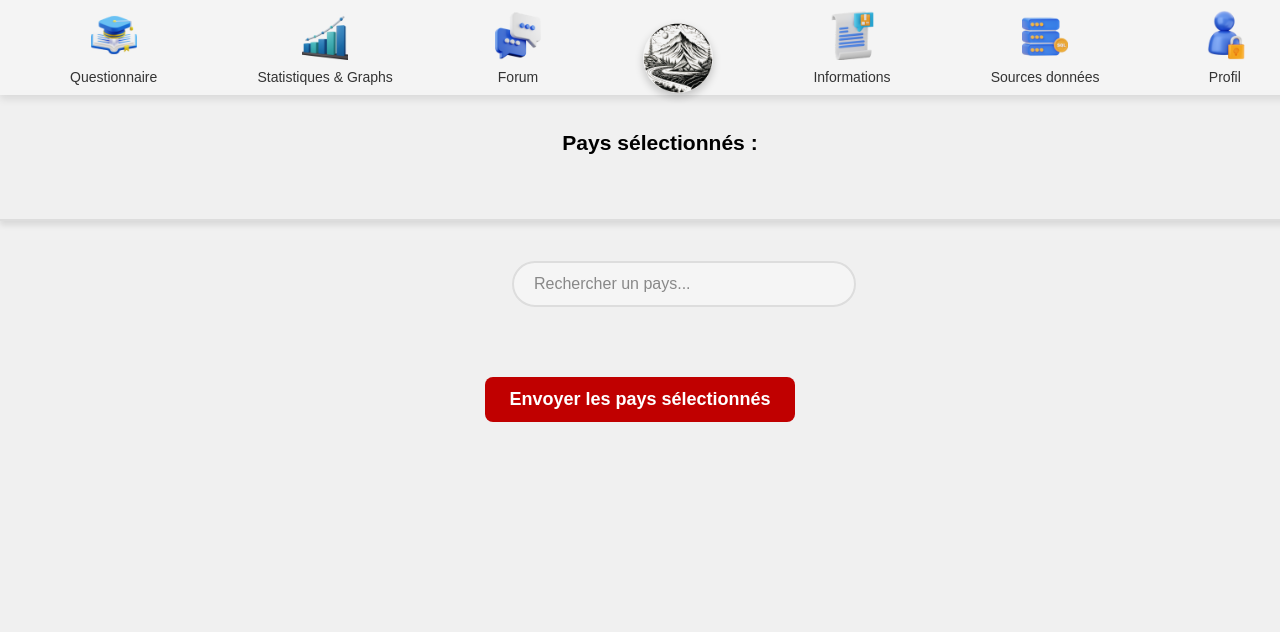
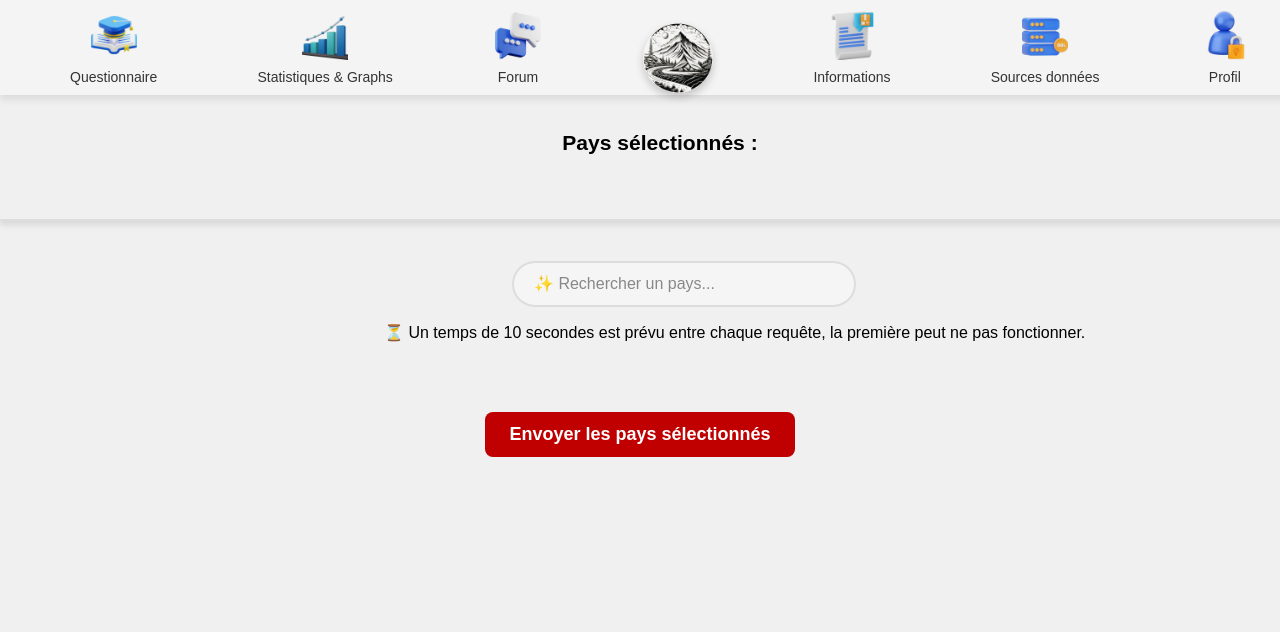
Before and after one commit to Sublax/Projet-Gestion-de-Projet, a PHP site: page /decision/utilisateur/flag.php in a window 1280 px wide. Shown: the top 632 px of the page. Before the commit the page ends 422 px from the top, so only its background shows below. Run offline with PHP 8.4, Linux system fonts and the light colour scheme.

Commit message:
Débug flag.php pour temps d'attente avec railway + ajout du logo barre web sur toutes les pages

```diff
--- a/pageweb/navbar.php
+++ b/pageweb/navbar.php
@@ -38,3 +38,4 @@
         <p>Profil</p>
     </div>
     </header>
+    <link rel="icon" type="image/png" href="/images/logo_ico.png">
--- a/pageweb/styles/styles.css
+++ b/pageweb/styles/styles.css
@@ -14,6 +14,10 @@ h1 {
 
 .messageErreur{
     color: red;
+}
+
+#avertissementMessageFlag{
+    margin-left: 30%;
 }
 
 #messageSendTrue{
@@ -336,8 +340,6 @@ margin-bottom: 6px;
 
 .flag-container {
     margin-top: 50px;
-}
-.flag-container {
     display: flex;
     flex-wrap: wrap;
     gap: 20px;
@@ -392,6 +394,7 @@ align-items: center;
 box-shadow: 0 4px 6px rgba(0, 0, 0, 0.1);
 border-bottom: 2px solid #ddd; /* Légère séparation */
 }
+
 
 /*Liste des pays sélectionnés */
 #selectedCountriesList {
--- a/pageweb/utilisateur/flag.php
+++ b/pageweb/utilisateur/flag.php
@@ -12,13 +12,14 @@
 </head>
 <body>
 
-            <div id="selectedCountriesContainer">
-                <h3>Pays sélectionnés :</h3>
-            <ul id="selectedCountriesList"></ul>
+    <div id="selectedCountriesContainer">
+        <h3>Pays sélectionnés :</h3>
+        <ul id="selectedCountriesList"></ul>
     </div>
 
     <div>
-    <input type="text" id="searchBar" placeholder="Rechercher un pays..." />
+        <input type="text" id="searchBar" placeholder="✨ Rechercher un pays..." />
+        <p id="avertissementMessageFlag">⏳ Un temps de 10 secondes est prévu entre chaque requête, la première peut ne pas fonctionner.</p>
     </div>
     <div class="flag-container" id="flagContainer">Chargement...</div>
     <button id="sendButtonPays">Envoyer les pays sélectionnés</button>
@@ -31,14 +32,19 @@
     </div>
 
     <script>
-        //Fonction pour fermer la popup et l'ouvrir quand requete
         let popup = document.getElementById("popup");
         function closePopup(){
+            /*
+            Fonction pour fermer la popup et l'ouvrir quand requete
+            */
             popup.classList.remove("open-popup");
         }
 
-        // Fonction pour récupérer les pays depuis l'API REST Countries
+        //
         async function fetchCountries() {
+            /*
+            Fonction pour récupérer les pays depuis l'API REST Countries (générée par IA et modifier)
+            */
             try {
                 const flagContainer = document.getElementById('flagContainer');
                 flagContainer.innerHTML = ''; // Vide le message de chargement
@@ -66,8 +72,11 @@
 
         let selectedCountries = [];
 
-    // Fonction pour afficher les drapeaux
+
     function displayFlags(countries) {
+        /*
+        Fonction pour afficher les drapeaux (générée par IA)
+        */
         const searchQuery = document.getElementById('searchBar').value.toLowerCase();
         const filteredCountries = countries.filter(country =>
             country.name.common.toLowerCase().includes(searchQuery)
@@ -108,7 +117,12 @@
         });
     }
 
+
     function updateSelectedList() {
+        /*
+        Fonction qui permet de mettre à jour la liste des sélections en haut de la page
+        (générée par IA puis modifier par la suite).
+        */
         const selectedList = document.getElementById("selectedCountriesList");
         selectedList.innerHTML = ""; // Vide la liste avant de la remplir
 
@@ -140,8 +154,12 @@
         }
 
 
-        // Fonction pour gérer la sélection/désélection d'un pays
+
         function selectCountry(flagElement, country) {
+            /*
+            Fonction pour gérer la sélection/désélection d'un pays et accorde la limite pour l'utilisateur.
+
+            */
             if (selectedCountries.includes(country.name.common)) {
                 deselectCountry(country.name.common);
             } else {
@@ -157,6 +175,9 @@
 
 
         function sendSelectedCountries() {
+            /*
+            Fonction qui permet l'envoi de la requête au fichier python contenu dans railway
+            */
             if (selectedCountries.length < 3) {
                 alert("Veuillez sélectionner 3 pays avant d'envoyer.");
                 return;
@@ -206,15 +227,18 @@
             console.log("JSON envoyé :", JSON.stringify(data));
         }
 
-        // Fonction pour désélectionner un pays depuis la liste
         function deselectCountry(countryName) {
+            /*
+            Fonction qui désélectionne,un pays depuis la liste
+            */
             selectedCountries = selectedCountries.filter(c => c !== countryName);
             updateSelectedList();
             refreshFlagSelection();
         }
 
-        // Fonction pour mettre à jour l'affichage des drapeaux après une désélection
+
         function refreshFlagSelection() {
+            // Fonction pour mettre à jour l'affichage des drapeaux après une désélection (générée par IA et modifier)
             document.querySelectorAll(".flag-item").forEach(flagElement => {
                 const countryName = flagElement.querySelector(".country-name").innerText;
                 if (selectedCountries.includes(countryName)) {
@@ -224,6 +248,7 @@
                 }
             });
         }
+
         // Appel de la fonction pour récupérer les pays et leurs drapeaux
         fetchCountries();
         // Fonction pour filtrer les pays en fonction de la recherche
@@ -231,7 +256,24 @@
             const cachedCountries = JSON.parse(localStorage.getItem('countriesFlags')) || [];
             displayFlags(cachedCountries);
         });
-        document.getElementById("sendButtonPays").addEventListener("click", sendSelectedCountries);
+
+        // On ajoute un timer afin d'éviter de multiples requêtes, et surtout,
+        // pour laisser le temps à la première requête de relancer l'hébergeur...
+        let bouttonEnvoi = document.getElementById("sendButtonPays");
+        let bouttonText = bouttonEnvoi.textContent;
+
+        bouttonEnvoi.addEventListener("click", () =>{
+            sendSelectedCountries();
+            bouttonEnvoi.disabled = true;
+            bouttonEnvoi.textContent = "Veuillez patienter...";
+
+            setTimeout(() => {
+                bouttonEnvoi.disabled = false;
+                bouttonEnvoi.textContent = bouttonText;
+            },10000);
+        });
+
+
 
 </script>
 
```
Also changed, not shown: pageweb/images/logo_ico.png (added).
